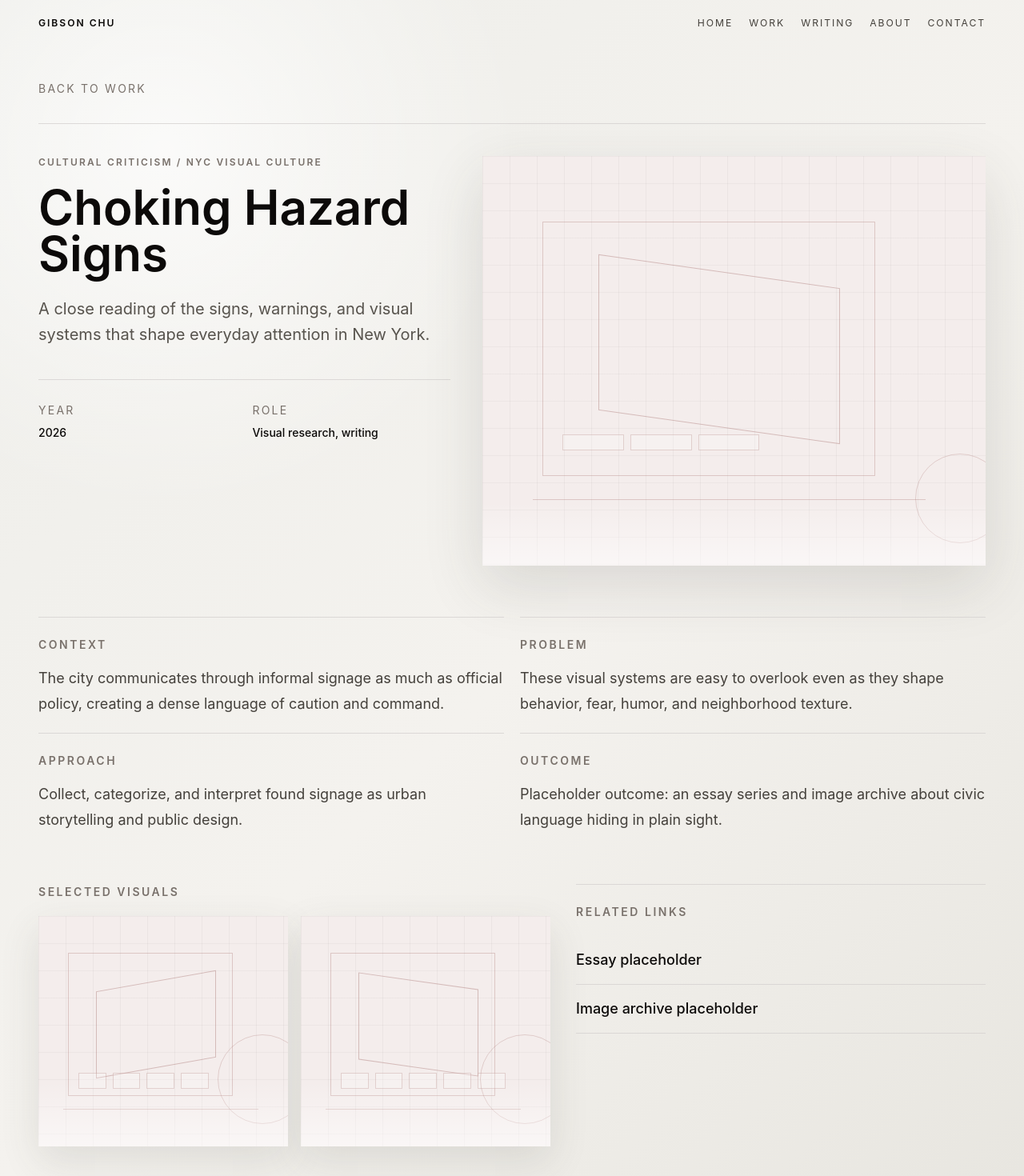
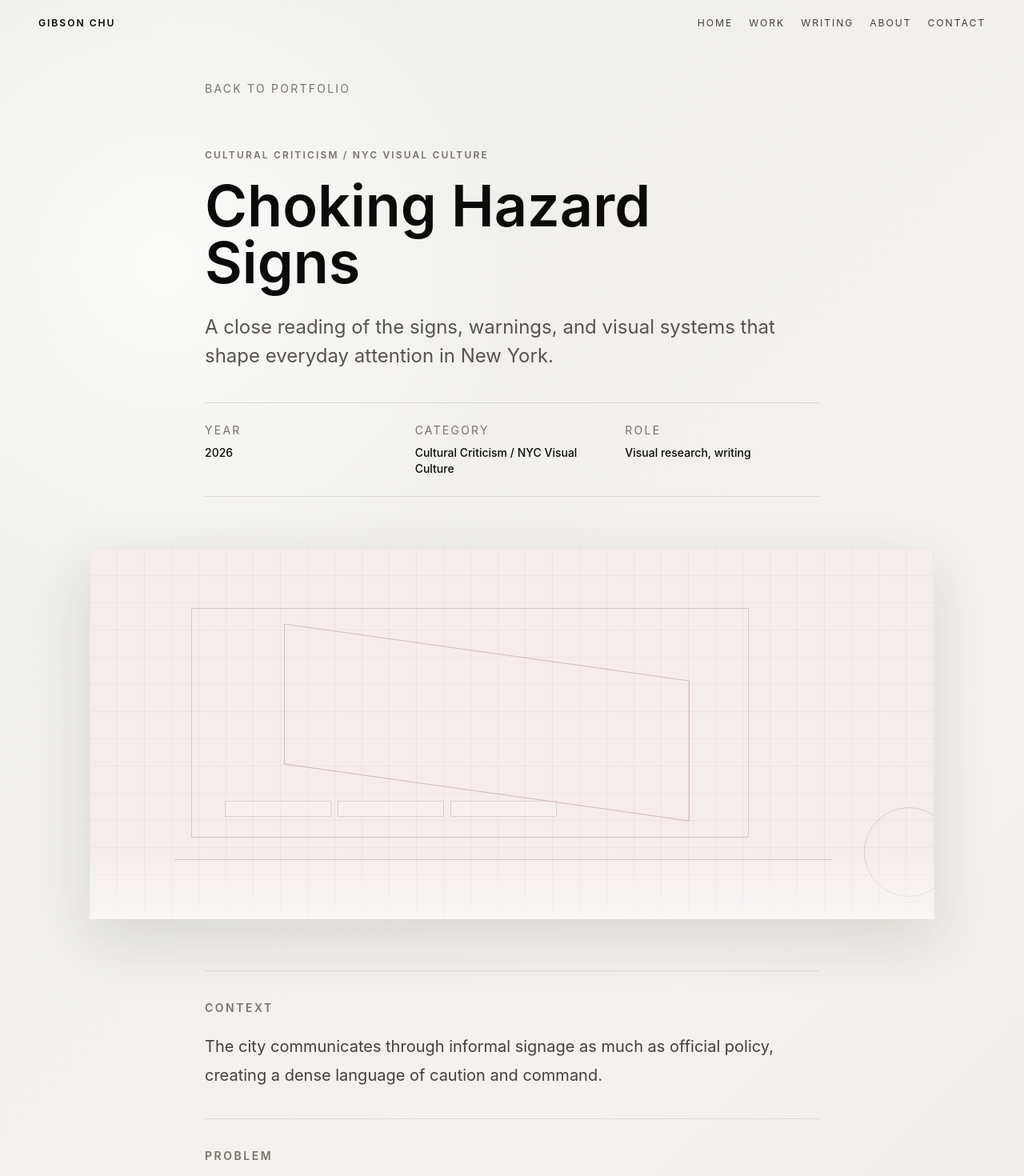
Before and after one commit to gibsonchu/portfolio-2026, a Next.js app: page /work/choking-hazard-signs in a window 1280 px wide. Shown: the top 1470 px of the page at 80% size. Built offline with nearby package versions, Linux system fonts and the light colour scheme.

Commit message:
Use editorial article project pages

```diff
--- a/components/ProjectDetailTemplate.tsx
+++ b/components/ProjectDetailTemplate.tsx
@@ -16,21 +16,25 @@ const sections = [
 
 export function ProjectDetailTemplate({ project, index }: ProjectDetailTemplateProps) {
   return (
-    <main className="mx-auto w-full max-w-7xl px-5 py-10 sm:px-8 lg:px-12">
-      <Link href="/work" className="text-sm uppercase tracking-[0.16em] text-stone-500 hover:text-stone-950">
-        Back to work
-      </Link>
-      <section className="mt-8 grid gap-10 border-t border-stone-300/80 pt-10 lg:grid-cols-[0.9fr_1.1fr]">
-        <div>
-          <p className="text-xs font-semibold uppercase tracking-[0.18em] text-stone-500">{project.category}</p>
-          <h1 className="mt-5 max-w-3xl text-5xl font-semibold leading-[0.96] text-stone-950 sm:text-6xl">
+    <main className="mx-auto w-full max-w-6xl px-5 py-10 sm:px-8 lg:px-12">
+      <article>
+        <div className="mx-auto max-w-3xl">
+          <Link href="/" className="text-sm uppercase tracking-[0.16em] text-stone-500 hover:text-stone-950">
+            Back to portfolio
+          </Link>
+          <p className="mt-16 text-xs font-semibold uppercase tracking-[0.18em] text-stone-500">{project.category}</p>
+          <h1 className="mt-5 text-5xl font-semibold leading-[0.98] text-stone-950 sm:text-6xl md:text-7xl">
             {project.title}
           </h1>
-          <p className="mt-6 max-w-xl text-xl leading-8 text-stone-600">{project.description}</p>
-          <dl className="mt-10 grid gap-5 border-t border-stone-300/80 pt-7 text-sm sm:grid-cols-2">
+          <p className="mt-7 text-xl leading-9 text-stone-600 sm:text-2xl">{project.description}</p>
+          <dl className="mt-10 grid gap-5 border-y border-stone-300/80 py-6 text-sm sm:grid-cols-3">
             <div>
               <dt className="uppercase tracking-[0.16em] text-stone-500">Year</dt>
               <dd className="mt-2 font-medium text-stone-950">{project.year}</dd>
+            </div>
+            <div>
+              <dt className="uppercase tracking-[0.16em] text-stone-500">Category</dt>
+              <dd className="mt-2 font-medium text-stone-950">{project.category}</dd>
             </div>
             <div>
               <dt className="uppercase tracking-[0.16em] text-stone-500">Role</dt>
@@ -38,47 +42,47 @@ export function ProjectDetailTemplate({ project, index }: ProjectDetailTemplateP
             </div>
           </dl>
         </div>
-        <div className="portfolio-shell h-[32rem] overflow-hidden bg-white">
+
+        <div className="portfolio-shell mt-12 h-[42vh] min-h-80 overflow-hidden bg-white sm:mt-16 md:h-[58vh]">
           <ProjectThumbnail project={project} index={index} />
         </div>
-      </section>
 
-      <section className="mt-16 grid gap-5 md:grid-cols-2">
-        {sections.map((section) => (
-          <div key={section.key} className="border-t border-stone-300/80 pt-6">
-            <h2 className="text-sm font-semibold uppercase tracking-[0.18em] text-stone-500">{section.label}</h2>
-            <p className="mt-4 text-lg leading-8 text-stone-700">{project[section.key]}</p>
-          </div>
-        ))}
-      </section>
+        <section className="mx-auto mt-16 max-w-3xl">
+          {sections.map((section) => (
+            <section key={section.key} className="border-t border-stone-300/80 py-9">
+              <h2 className="text-sm font-semibold uppercase tracking-[0.18em] text-stone-500">{section.label}</h2>
+              <p className="mt-5 text-xl leading-9 text-stone-700">{project[section.key]}</p>
+            </section>
+          ))}
+        </section>
 
-      <section className="mt-16 grid gap-8 lg:grid-cols-[1fr_0.8fr]">
-        <div>
+        <section className="mx-auto mt-8 max-w-5xl">
           <h2 className="text-sm font-semibold uppercase tracking-[0.18em] text-stone-500">Selected visuals</h2>
-          <div className="mt-5 grid gap-4 sm:grid-cols-2">
-            <div className="h-72 overflow-hidden bg-white shadow-[0_18px_46px_rgba(67,64,58,0.12)]">
+          <div className="mt-6 grid gap-5 sm:grid-cols-2">
+            <div className="h-80 overflow-hidden bg-white shadow-[0_18px_46px_rgba(67,64,58,0.12)]">
               <ProjectThumbnail project={project} index={index + 1} />
             </div>
-            <div className="h-72 overflow-hidden bg-white shadow-[0_18px_46px_rgba(67,64,58,0.12)]">
+            <div className="h-80 overflow-hidden bg-white shadow-[0_18px_46px_rgba(67,64,58,0.12)]">
               <ProjectThumbnail project={project} index={index + 2} />
             </div>
           </div>
-        </div>
-        <div className="border-t border-stone-300/80 pt-6">
+        </section>
+
+        <section className="mx-auto mt-16 max-w-3xl border-t border-stone-300/80 pt-8">
           <h2 className="text-sm font-semibold uppercase tracking-[0.18em] text-stone-500">Related links</h2>
-          <div className="mt-5 flex flex-col">
+          <div className="mt-4 flex flex-col">
             {project.links.map((link) => (
               <a
                 key={link.label}
                 href={link.href}
-                className="border-b border-stone-300/80 py-4 text-lg font-medium text-stone-950 hover:text-stone-600"
+                className="border-b border-stone-300/80 py-4 text-xl font-medium text-stone-950 hover:text-stone-600"
               >
                 {link.label}
               </a>
             ))}
           </div>
-        </div>
-      </section>
+        </section>
+      </article>
     </main>
   );
 }
```
